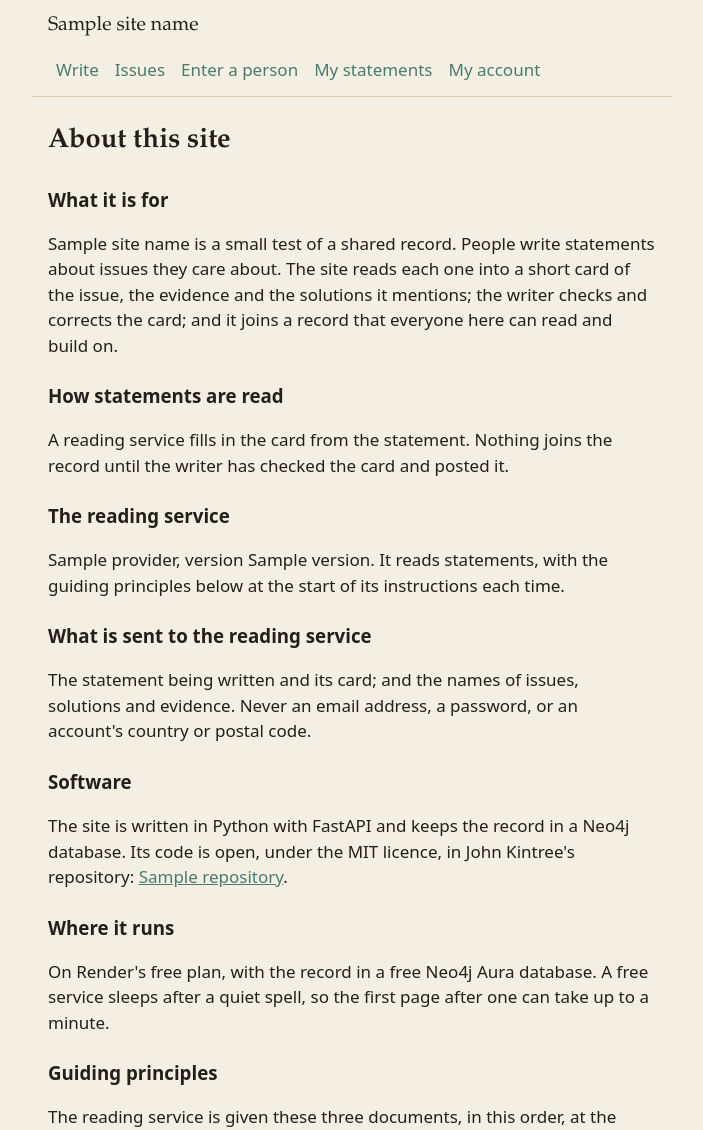
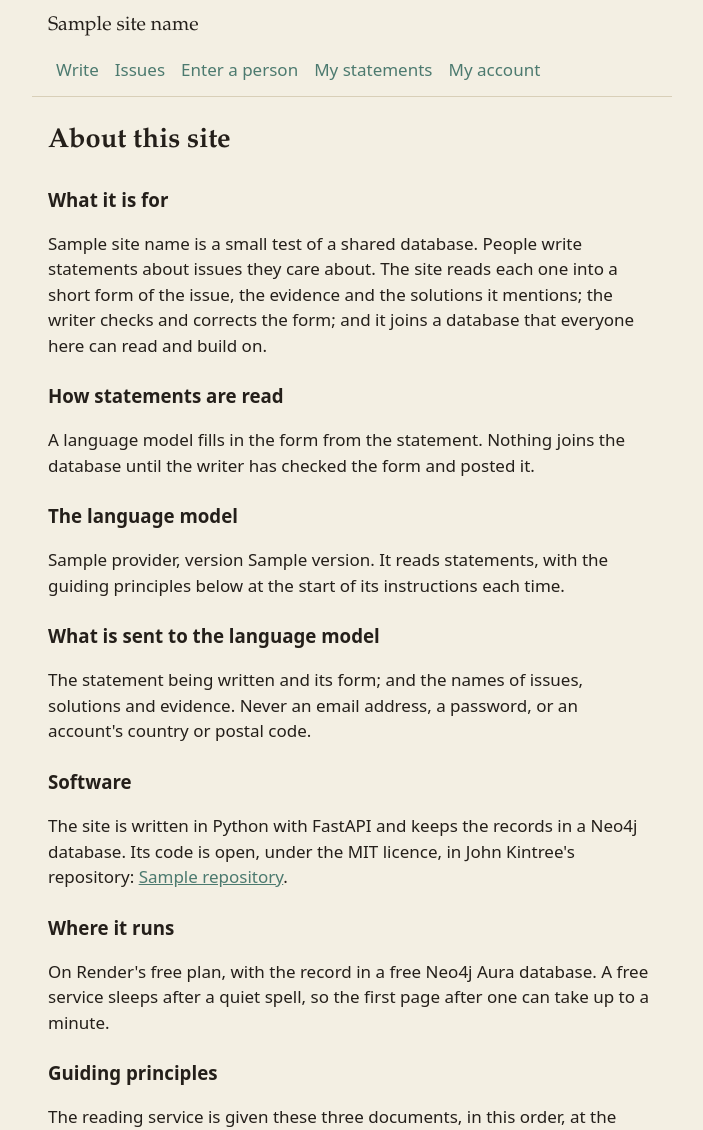
Before and after one commit to Jkintree2/open-collective-intelligence-demo, a Python web app: template app/templates/about.html in a window 1280 px wide. Shown: the top 1130 px of the page, without its empty margins (288-991 px from the left). Run offline with Jinja, Linux system fonts and the light colour scheme; the template is opened without the code that fills it: most values are stand-ins (such as "Sample title", 1, 10 or a date in 2020).

Commit message:
Revise terminology from 'record' to 'database'
Updated text to replace 'shared record' with 'shared database' and adjusted related phrases for consistency.

```diff
--- a/app/templates/about.html
+++ b/app/templates/about.html
@@ -8,26 +8,26 @@
 <h1>About this site</h1>
 
 <h2>What it is for</h2>
-<p>{{ site_name }} is a small test of a shared record. People write statements about issues they care about. The site reads each one into a short card of the issue, the evidence and the solutions it mentions; the writer checks and corrects the card; and it joins a record that everyone here can read{% if on.ask %}, ask questions of,{% endif %} and build on.</p>
+<p>{{ site_name }} is a small test of a shared database. People write statements about issues they care about. The site reads each one into a short form of the issue, the evidence and the solutions it mentions; the writer checks and corrects the form; and it joins a database that everyone here can read{% if on.ask %}, ask questions of,{% endif %} and build on.</p>
 
 <h2>How statements are read{% if on.ask %} and questions are answered{% endif %}</h2>
-<p>A reading service fills in the card from the statement. Nothing joins the record until the writer has checked the card and posted it.</p>
+<p>A language model fills in the form from the statement. Nothing joins the database until the writer has checked the form and posted it.</p>
 {% if on.ask %}
-<p>When you ask a question, the site gathers what the record holds about it: the issues, the solutions with how many people approve and oppose them and since when, the evidence and how its pages were read, and the posts themselves, newest first. The reading service writes a short answer from that alone, and each part of the answer names the posts it comes from. A part that names no post is left out. Questions and answers are not kept.</p>
+<p>When you ask a question, the site gathers what the database holds about it: the issues, the solutions with how many people approve and oppose them and since when, the evidence and how its pages were read, and the posts themselves, newest first. The language model writes a short answer from that alone, and each part of the answer names the posts it comes from. A part that names no post is left out. Questions and answers are not kept.</p>
 {% endif %}
 
-<h2>The reading service</h2>
+<h2>The language model</h2>
 {% if service %}
 <p>{{ service.provider }}, version {{ service.version }}. It {{ and_list(["reads statements"] + (["answers questions"] if on.ask else []) + (["suggests follow-up questions"] if on.follow_ups else [])) }}, with the guiding principles below at the start of its instructions each time.{% if evidence_check %} When it checks the page behind an evidence link it is given no principles, so that each link stays quick and cheap to read.{% endif %}</p>
 {% else %}
 <p>{{ no_service if on.ask else no_service_cards }}</p>
 {% endif %}
 
-<h2>What is sent to the reading service</h2>
-<p>The statement being written and its card; {% if on.ask %}the question and your earlier questions on the page; and what the record holds that an answer is built from: posts under the name they were posted with, or none when anonymous, and {% else %}and {% endif %}the names of issues, solutions and evidence. Never an email address, a password, or an account's country or postal code.</p>
+<h2>What is sent to the language model</h2>
+<p>The statement being written and its form; {% if on.ask %}the question and your earlier questions on the page; and what the database holds that an answer is built from: posts under the name they were posted with, or none when anonymous, and {% else %}and {% endif %}the names of issues, solutions and evidence. Never an email address, a password, or an account's country or postal code.</p>
 
 <h2>Software</h2>
-<p>The site is written in Python with FastAPI and keeps the record in a Neo4j database. Its code is open, under the MIT licence, in John Kintree's repository: <a href="{{ repository }}" rel="noopener noreferrer">{{ repository }}</a>.</p>
+<p>The site is written in Python with FastAPI and keeps the records in a Neo4j database. Its code is open, under the MIT licence, in John Kintree's repository: <a href="{{ repository }}" rel="noopener noreferrer">{{ repository }}</a>.</p>
 
 <h2>Where it runs</h2>
 <p>On Render's free plan, with the record in a free Neo4j Aura database. A free service sleeps after a quiet spell, so the first page{% if on.ask %} or question{% endif %} after one can take up to a minute.</p>
```
